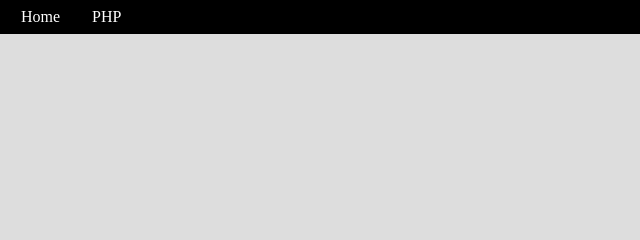
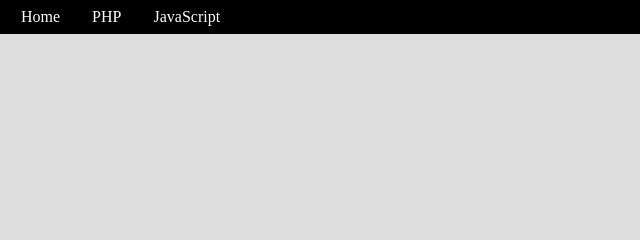
Before and after one commit to Azgeb/azgeb.github.io, a plain HTML site: page index.html in a window 1280 px wide. Shown: the top 240 px of the page, 0-640 px from the left. Drawn offline with Linux system fonts and the light colour scheme.

Commit message:
Added a JavaScript section

```diff
--- a/index.html
+++ b/index.html
@@ -21,6 +21,7 @@
         <ul>
             <li> <a href="#" onclick="setMarkdown('home.md')">Home</a></li>
             <li> <a href="#" onclick="setMarkdown('php.md')">PHP</a></li>
+            <li> <a href="#" onclick="setMarkdown('javaScript.md')">JavaScript</a></li>
         </ul>
     </div>
 
```
Also changed, not shown: 1 other file.
